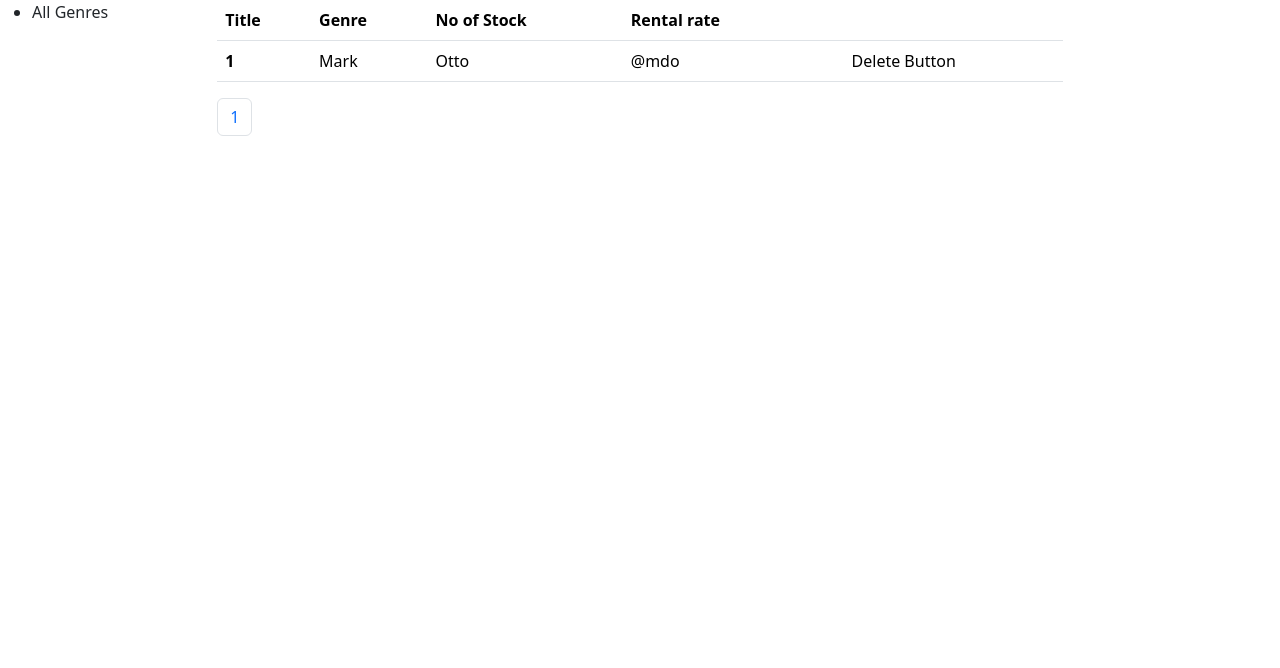
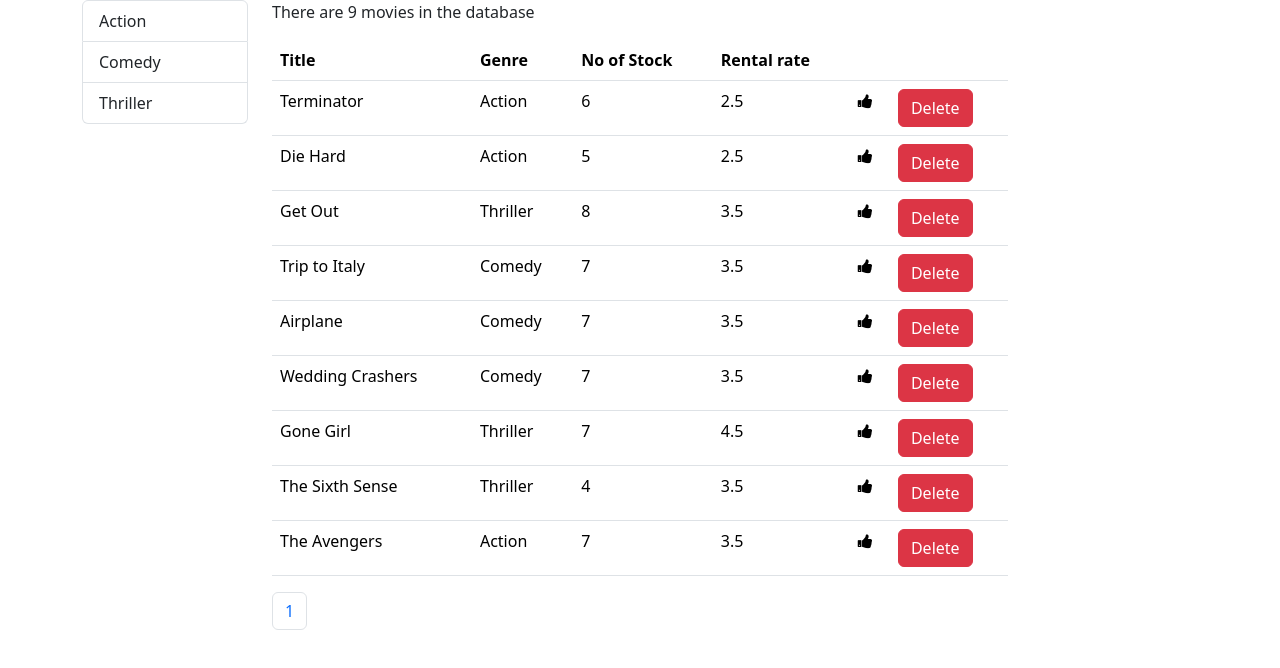
Before and after one commit to abhi886/react-library-management-system, a React (Create React App) app: page /movies in a window 1280 px wide. Shown: the top 668 px of the page. Built offline with nearby package versions, Linux system fonts and the light colour scheme.

Commit message:
Basic functionality tested

```diff
--- /dev/null
+++ b/src/components/common/noMovies.jsx
@@ -0,0 +1,10 @@
+import React from "react";
+const NoMovies = () => {
+  return (
+    <div className='col-8'>
+      <p>There are no movies in the database</p>
+    </div>
+  );
+};
+
+export default NoMovies;
--- /dev/null
+++ b/src/components/genres.jsx
@@ -0,0 +1,20 @@
+import React, { Component } from "react";
+class Genres extends Component {
+  state = {};
+  render() {
+    const { genres } = this.props;
+    return (
+      <div className='col-2'>
+        <ul className='list-group'>
+          {genres.map((genre) => (
+            <li key={genre._id} className='list-group-item' aria-current='true'>
+              {genre.name}
+            </li>
+          ))}
+        </ul>
+      </div>
+    );
+  }
+}
+
+export default Genres;
--- a/src/components/movies.jsx
+++ b/src/components/movies.jsx
@@ -1,50 +1,33 @@
 import React, { Component } from "react";
+import Genres from "./genres";
+import Table from "./table";
+import { getMovies } from "../services/fakeMovieService";
+import { getGenres } from "../services/fakeGenreService";
+import NoMovies from "./common/noMovies";
 
 class Movies extends Component {
-  state = {};
+  state = {
+    movies: getMovies(),
+    genres: getGenres(),
+  };
+
+  handleMovieDelete = (movie) => {
+    const movies = this.state.movies.filter((m) => m._id !== movie._id);
+    this.setState({ movies: movies });
+  };
+
   render() {
+    const { genres, movies } = this.state;
     return (
       <>
-        <div className='row'>
-          <div className='col-2'>
-            <ul>
-              <li>All Genres</li>
-            </ul>
-          </div>
-          <div className='col-8'>
-            <table className='table'>
-              <thead>
-                <tr>
-                  <th scope='col'>Title</th>
-                  <th scope='col'>Genre</th>
-                  <th scope='col'>No of Stock</th>
-                  <th scope='col'>Rental rate</th>
-                  <th scope='col'></th>
-                  <th scope='col'></th>
-                </tr>
-              </thead>
-              <tbody>
-                <tr>
-                  <th scope='row'>1</th>
-                  <td>Mark</td>
-                  <td>Otto</td>
-                  <td>@mdo</td>
-                  <td>
-                    <i className='fa fa-heart-o' aria-hidden='true'></i>{" "}
-                  </td>
-                  <td>Delete Button</td>
-                </tr>
-              </tbody>
-            </table>
-            <nav aria-label='Page navigation example'>
-              <ul className='pagination'>
-                <li className='page-item'>
-                  <a className='page-link' href='/#'>
-                    1
-                  </a>
-                </li>
-              </ul>
-            </nav>
+        <div className='container'>
+          <div className='row'>
+            <Genres genres={genres} />
+            {movies.length !== 0 ? (
+              <Table movies={movies} onDelete={this.handleMovieDelete} />
+            ) : (
+              <NoMovies />
+            )}
           </div>
         </div>
       </>
--- /dev/null
+++ b/src/components/pagination.jsx
@@ -0,0 +1,19 @@
+import React, { Component } from "react";
+class Pagination extends Component {
+  state = {};
+  render() {
+    return (
+      <nav aria-label='Page navigation example'>
+        <ul className='pagination'>
+          <li className='page-item'>
+            <a className='page-link' href='/#'>
+              1
+            </a>
+          </li>
+        </ul>
+      </nav>
+    );
+  }
+}
+
+export default Pagination;
--- /dev/null
+++ b/src/components/table.jsx
@@ -0,0 +1,27 @@
+import React, { Component } from "react";
+import TableHead from "./tableHead";
+import TableBody from "./tableBody";
+import Pagination from "./pagination";
+
+class Table extends Component {
+  state = {};
+  handleMovieDelete = (movie) => {
+    console.log(movie);
+  };
+  render() {
+    const { movies, onDelete } = this.props;
+    // console.log(this.props);
+    return (
+      <div className='col-8'>
+        <p>There are {movies.length} movies in the database</p>
+        <table className='table'>
+          <TableHead />
+          <TableBody movies={movies} onDelete={onDelete} />
+        </table>
+        <Pagination />
+      </div>
+    );
+  }
+}
+
+export default Table;
--- /dev/null
+++ b/src/components/tableBody.jsx
@@ -0,0 +1,33 @@
+import React, { Component } from "react";
+class TableBody extends Component {
+  state = {};
+  render() {
+    const { movies } = this.props;
+    return (
+      <tbody>
+        {movies.map((movie) => (
+          <tr key={movie._id}>
+            <td>{movie.title}</td>
+            <td>{movie.genre.name}</td>
+            <td>{movie.numberInStock}</td>
+            <td> {movie.dailyRentalRate} </td>
+            <td>
+              <i className='fa fa-thumbs-up' aria-hidden='true'></i>
+            </td>
+            <td>
+              <button
+                type='button'
+                className='btn btn-danger'
+                onClick={() => this.props.onDelete(movie)}
+              >
+                Delete
+              </button>
+            </td>
+          </tr>
+        ))}
+      </tbody>
+    );
+  }
+}
+
+export default TableBody;
--- /dev/null
+++ b/src/components/tableHead.jsx
@@ -0,0 +1,20 @@
+import React, { Component } from "react";
+class TableHead extends Component {
+  state = {};
+  render() {
+    return (
+      <thead>
+        <tr>
+          <th scope='col'>Title</th>
+          <th scope='col'>Genre</th>
+          <th scope='col'>No of Stock</th>
+          <th scope='col'>Rental rate</th>
+          <th scope='col'></th>
+          <th scope='col'></th>
+        </tr>
+      </thead>
+    );
+  }
+}
+
+export default TableHead;
--- a/src/index.js
+++ b/src/index.js
@@ -4,6 +4,7 @@ import "./index.css";
 import App from "./App";
 import reportWebVitals from "./reportWebVitals";
 import "bootstrap/dist/css/bootstrap.min.css";
+import "font-awesome/css/font-awesome.css";
 
 ReactDOM.render(
   <React.StrictMode>
```
